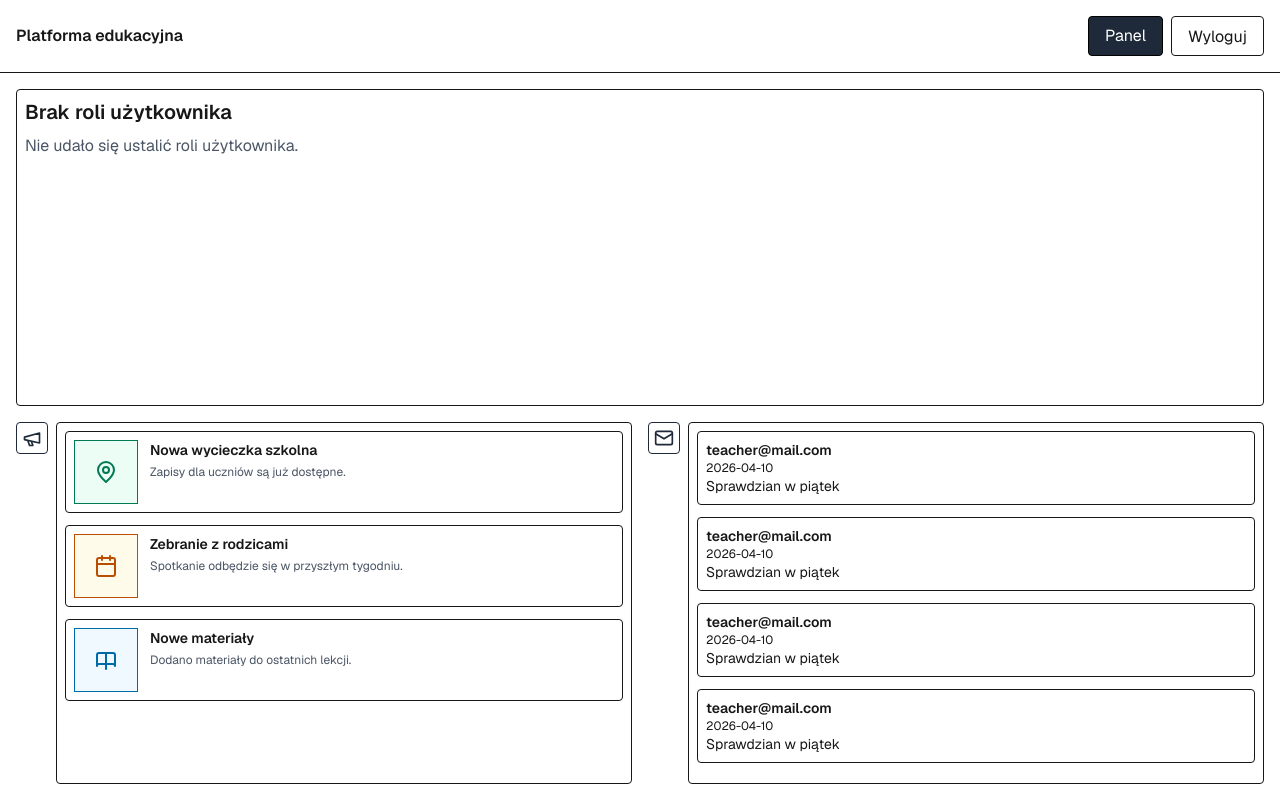
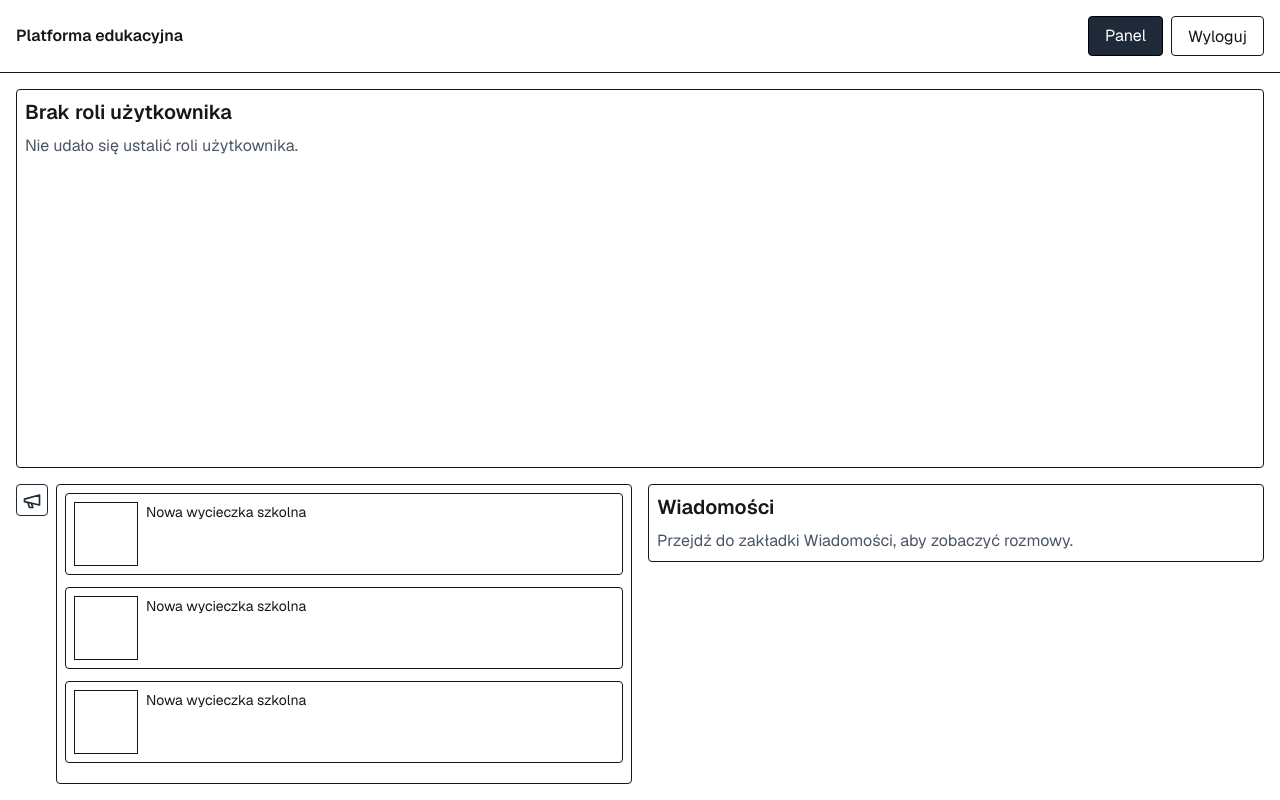
Before and after one commit to PZSP2-Platforma-Edukacyjna/platforma-edukacyjna, a Next.js app in the folder frontend/: page /dashboard in a window 1280 px wide. Built offline with nearby package versions, Linux system fonts and the light colour scheme.

Commit message:
Revert "feat: improve dashboard previews"
This reverts commit a1e5d991f60a84e784bd0f18c86ccf133d260ca7.

```diff
--- a/frontend/src/app/dashboard/page.tsx
+++ b/frontend/src/app/dashboard/page.tsx
@@ -2,7 +2,6 @@
 
 import TopBar from "@/components/layout/TopBar";
 import AdminPanel from "@/app/admin/AdminPanel";
-import MessagesList from "@/components/messages/MessagesList";
 import NewsList from "@/components/news/NewsList";
 import ScheduleGrid, { Schedule } from "@/components/schedule/ScheduleGrid";
 import CourseDetails from "@/components/subjects/CourseDetails";
@@ -411,7 +410,12 @@ export default function Dashboard() {
             </div>
 
             <div className="flex-1">
-              <MessagesList />
+              <div className="card">
+                <h2 className="text-xl font-semibold">Wiadomości</h2>
+                <p className="mt-2 text-gray-600">
+                  Przejdź do zakładki Wiadomości, aby zobaczyć rozmowy.
+                </p>
+              </div>
             </div>
           </div>
         </div>
--- a/frontend/src/components/news/NewsList.tsx
+++ b/frontend/src/components/news/NewsList.tsx
@@ -1,8 +1,8 @@
-function MegaphoneIcon({ className = "h-5 w-5" }: { className?: string }) {
+function MegaphoneIcon() {
   return (
     <svg
       aria-hidden="true"
-      className={className}
+      className="h-5 w-5"
       fill="none"
       stroke="currentColor"
       strokeLinecap="round"
@@ -16,84 +16,6 @@ function MegaphoneIcon({ className = "h-5 w-5" }: { className?: string }) {
   );
 }
 
-function CalendarIcon() {
-  return (
-    <svg
-      aria-hidden="true"
-      className="h-6 w-6"
-      fill="none"
-      stroke="currentColor"
-      strokeLinecap="round"
-      strokeLinejoin="round"
-      strokeWidth="2"
-      viewBox="0 0 24 24"
-    >
-      <path d="M8 2v4" />
-      <path d="M16 2v4" />
-      <rect height="18" rx="2" width="18" x="3" y="4" />
-      <path d="M3 10h18" />
-    </svg>
-  );
-}
-
-function MapPinIcon() {
-  return (
-    <svg
-      aria-hidden="true"
-      className="h-6 w-6"
-      fill="none"
-      stroke="currentColor"
-      strokeLinecap="round"
-      strokeLinejoin="round"
-      strokeWidth="2"
-      viewBox="0 0 24 24"
-    >
-      <path d="M20 10c0 5-8 12-8 12S4 15 4 10a8 8 0 1 1 16 0Z" />
-      <circle cx="12" cy="10" r="3" />
-    </svg>
-  );
-}
-
-function BookOpenIcon() {
-  return (
-    <svg
-      aria-hidden="true"
-      className="h-6 w-6"
-      fill="none"
-      stroke="currentColor"
-      strokeLinecap="round"
-      strokeLinejoin="round"
-      strokeWidth="2"
-      viewBox="0 0 24 24"
-    >
-      <path d="M12 7v14" />
-      <path d="M3 18a2 2 0 0 1 2-2h7V5H5a2 2 0 0 0-2 2v11Z" />
-      <path d="M21 18a2 2 0 0 0-2-2h-7V5h7a2 2 0 0 1 2 2v11Z" />
-    </svg>
-  );
-}
-
-const newsItems = [
-  {
-    title: "Nowa wycieczka szkolna",
-    description: "Zapisy dla uczniów są już dostępne.",
-    icon: <MapPinIcon />,
-    imageClass: "bg-emerald-50 text-emerald-700",
-  },
-  {
-    title: "Zebranie z rodzicami",
-    description: "Spotkanie odbędzie się w przyszłym tygodniu.",
-    icon: <CalendarIcon />,
-    imageClass: "bg-amber-50 text-amber-700",
-  },
-  {
-    title: "Nowe materiały",
-    description: "Dodano materiały do ostatnich lekcji.",
-    icon: <BookOpenIcon />,
-    imageClass: "bg-sky-50 text-sky-700",
-  },
-];
-
 export default function NewsList() {
   return (
     <div className="flex h-full gap-2">
@@ -102,17 +24,10 @@ export default function NewsList() {
       </div>
 
       <div className="card flex-1 overflow-y-auto bg-white">
-        {newsItems.map((item) => (
-          <div key={item.title} className="card mb-3 flex gap-3">
-            <div
-              className={`flex h-16 w-16 shrink-0 items-center justify-center border ${item.imageClass}`}
-            >
-              {item.icon}
-            </div>
-            <div className="min-w-0 text-sm">
-              <div className="font-semibold">{item.title}</div>
-              <div className="mt-1 text-xs text-gray-600">{item.description}</div>
-            </div>
+        {[1, 2, 3].map((i) => (
+          <div key={i} className="card mb-3 flex gap-2">
+            <div className="h-16 w-16 shrink-0 border bg-white"></div>
+            <div className="text-sm">Nowa wycieczka szkolna</div>
           </div>
         ))}
       </div>
```
